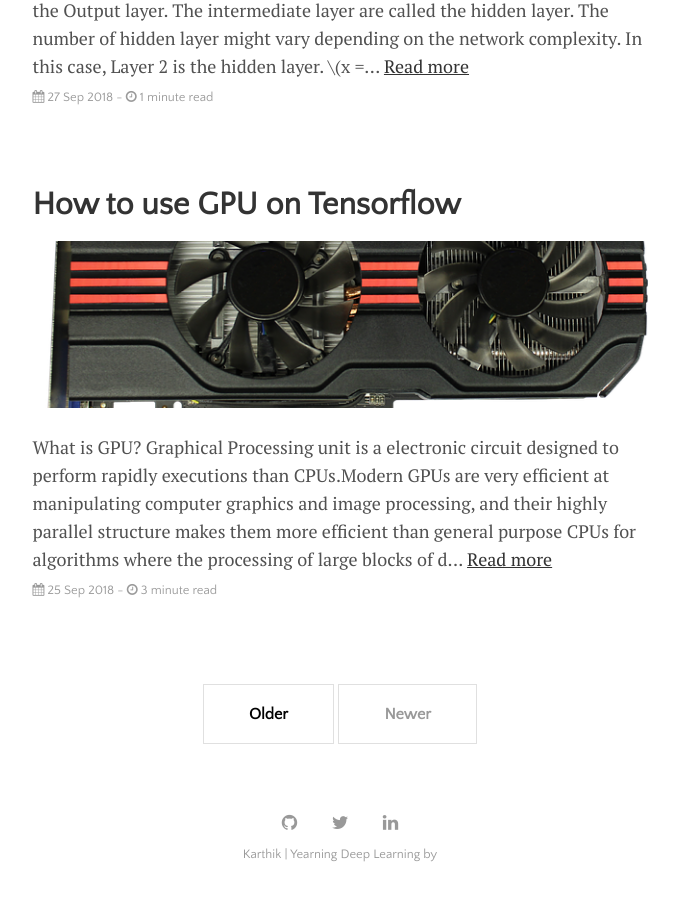
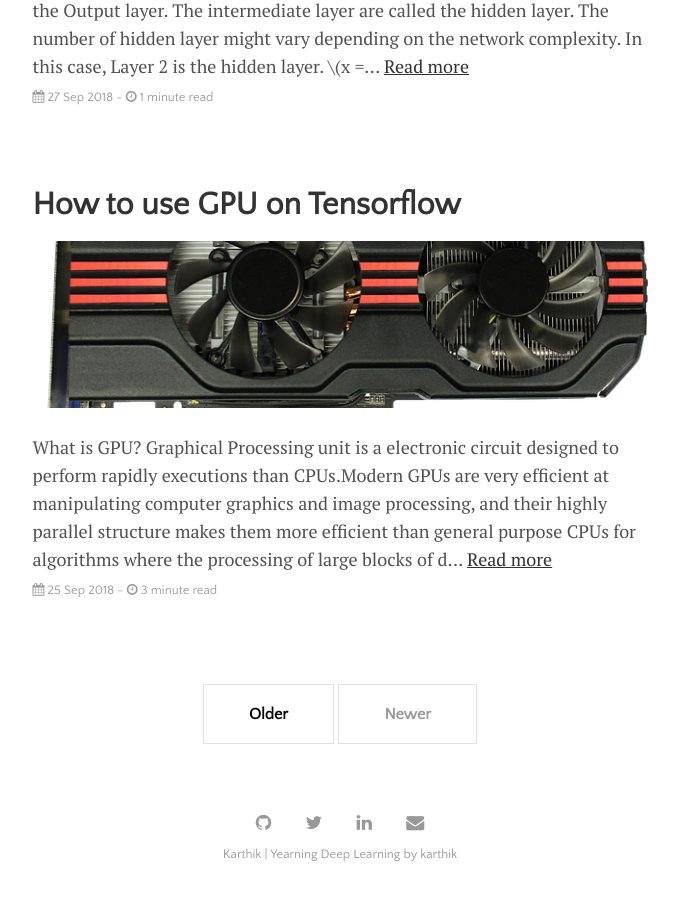
Before and after one commit to karthikziffer/karthikziffer.github.io, a Jekyll site: the page built from index.html, in a window 1280 px wide and 900 px high, scrolled down 1431 px. Shown: the whole window, without its empty margins (300-979 px from the left). Built offline with Jekyll 4.4.1, drawn with Linux system fonts in a browser that asks for light colours; the list of posts is cut into pages by our own code.

Commit message:
Site changes

```diff
--- a/_config.yml
+++ b/_config.yml
@@ -22,7 +22,7 @@
 # Customise atom feed settings (this is where Jekyll-Feed gets configuration information)
 title:		           'Karthik'
 description:	       'Yearning Deep Learning'
-#author:              ''
+author:              'karthik'
 
 # RSS 2.0 can be used instead of Atom by uncommenting following two lines
 #feed:
--- a/_data/settings.yml
+++ b/_data/settings.yml
@@ -15,7 +15,7 @@
 - {icon: 'github', link: 'https://github.com/karthikziffer'}
 - {icon: 'twitter', link: 'https://twitter.com/karthikziffer'}
 - {icon: 'linkedin', link: 'https://www.linkedin.com/in/karthik-r-b1b047a1/'}
-# - {icon: 'envelope', link: 'mailto:l.nguyen.paul@gmail.com'}
+- {icon: 'envelope', link: 'mailto:karthikr99999@gmail.com'}
 # - {icon: 'rss-square', link: '/feed.xml'}
 # - {icon: 'rss-square', link: '/rss-feed.xml'}
 
```
